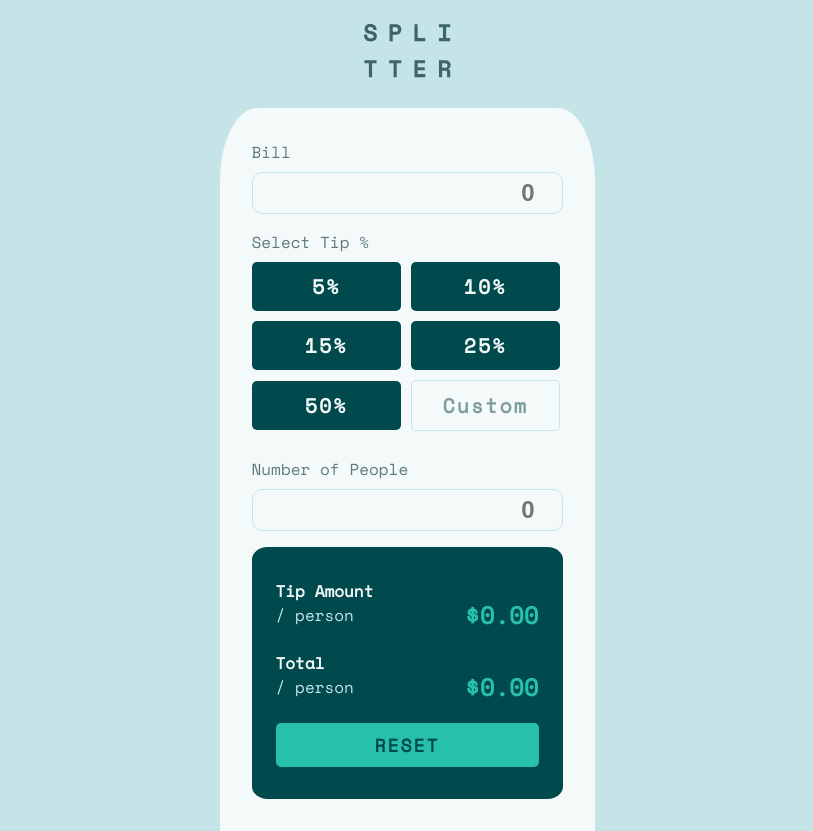
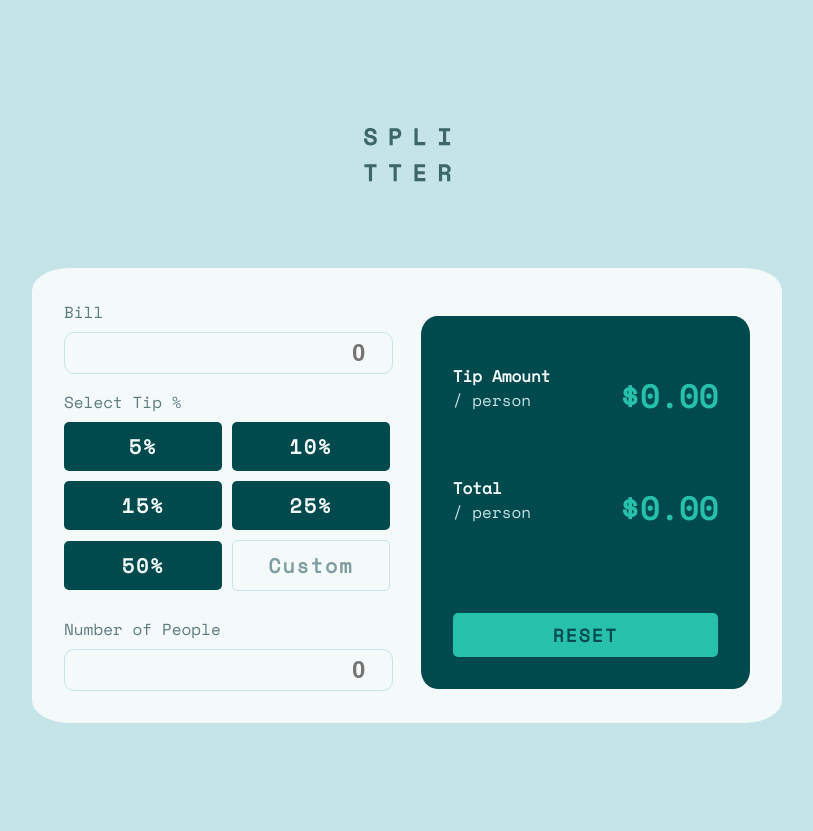
Before and after one commit to Jakelanghel/tip-calculator, a plain HTML site: page index.html in a window 1536 px wide. Shown: the whole page, without its empty margins (361-1174 px from the left). After the commit the page ends 800 px from the top, so only its background shows below. Drawn offline with nearby package versions, Linux system fonts and the light colour scheme.

Commit message:
Added media query for desktop css

```diff
--- a/css/index.css
+++ b/css/index.css
@@ -86,8 +86,8 @@ p {
 
 main {
     background: var(--light-grayish-cyan2);
-    border-top-left-radius: 10%;
-    border-top-right-radius: 10%;
+    border-top-left-radius: 8%;
+    border-top-right-radius: 8%;
     padding: 2em;
 }
 
@@ -154,3 +154,60 @@ main {
     border: none;
     border-radius: 5px;
 }
+
+
+/* ============================== */
+/* =======  DESKTOP-CSS  ======== */
+/* ============================== */
+
+@media(min-width: 1440px ){
+
+   .container-center {
+       max-width: 750px;
+   }
+
+   .container-desktop-col {
+       width: 48%;
+   }
+
+   header {
+       padding: 8em 0 5em 0;
+   }
+
+   main {
+       display: flex;
+       border-radius: 5%;
+       justify-content: space-between;
+   }
+
+   .tip-info {
+       margin-top: 1em;
+   }
+
+   .reset-btn {
+       margin-top: 4.5em;
+   }
+
+   .output {
+       padding: 2em;
+   }
+
+   .output-data {
+       font-size: 32px;
+   }
+
+   .mobile-total {
+       margin-top: 2.5em;
+   }
+
+   .total-info {
+       margin-top: 1em;
+   }
+
+   .person {
+       margin: 0;
+   }
+
+
+
+}
--- a/index.html
+++ b/index.html
@@ -17,6 +17,8 @@
         </header>
 
         <main>
+            <div class="container-desktop-col"> <!-- Container to create first columns in desktop layour-->
+
                 <section class="bill flex-col">
                     <label for="bill-input" class="input-label">Bill</label>
                     <input type="number" class="input bill-input" placeholder="0">
@@ -48,7 +50,9 @@
                 <label for="group-input" class="input-label">Number of People</label>
                 <input type="number" class="input group-input" placeholder="0">
             </section>
+        </div> <!-- Close first desktop col-->
 
+        <div class="container-desktop-col"><!-- Container to create second columns in desktop layour-->
             <section class="container output">
                 <div class="tip-amount flex-col">
                     <div class="tip-amount">
@@ -64,7 +68,7 @@
                     </div>
 
                     <div class="total-amount">
-                        <div class="flex">
+                        <div class="flex mobile-total"> <!-- mobile-total class added to add margin-->
                             <div class="total-info">
                                 <h4 class="output-title">Total</h4>
                                 <p class="person">/ person</p>
@@ -77,6 +81,8 @@
                     <button class="reset-btn">RESET</button>
                 </div>
             </section>
+        </div> <!-- Close second desktop col-->
+
         </main>
     </div>
 </body>
```
Lines whose indentation alone changed are shown as unchanged.
